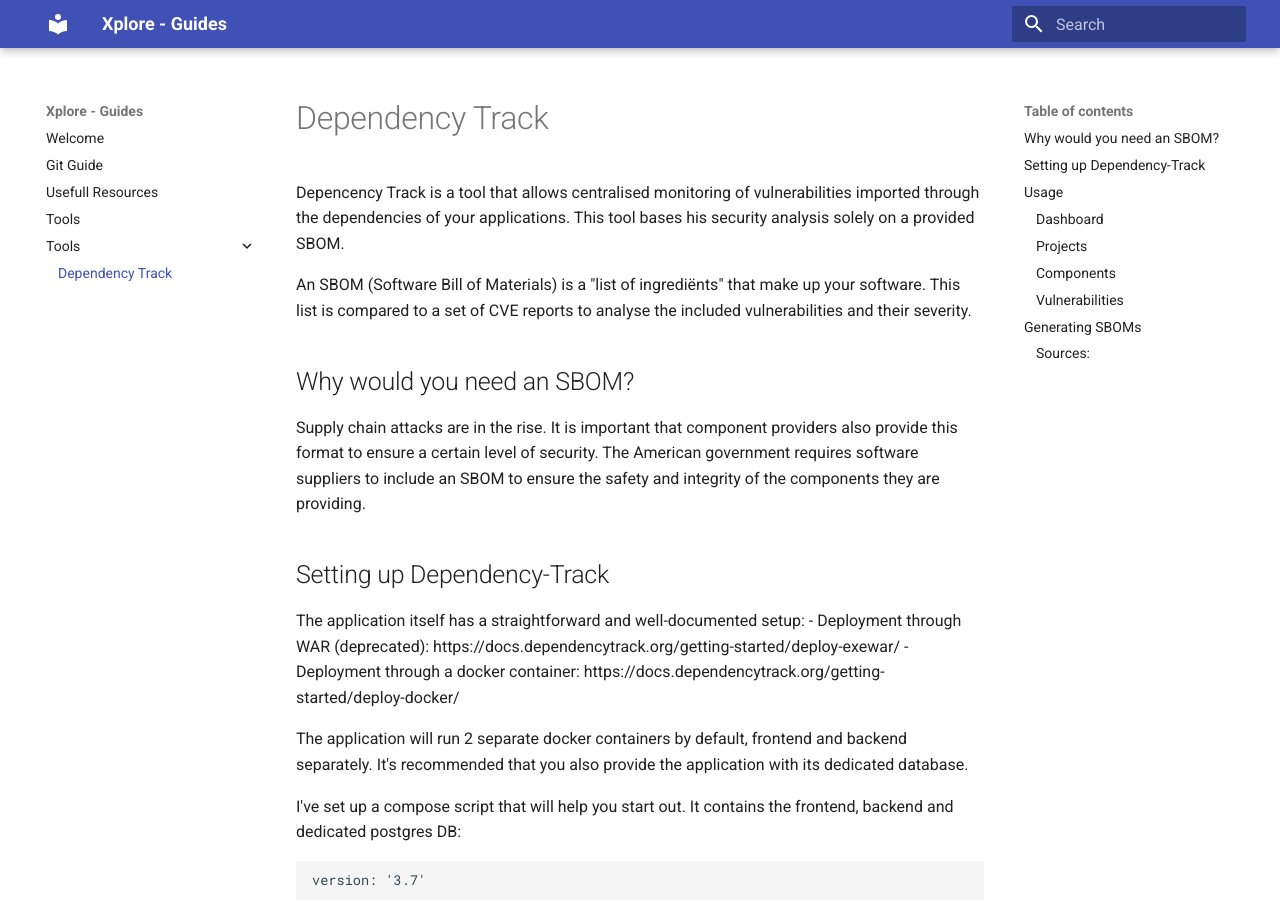
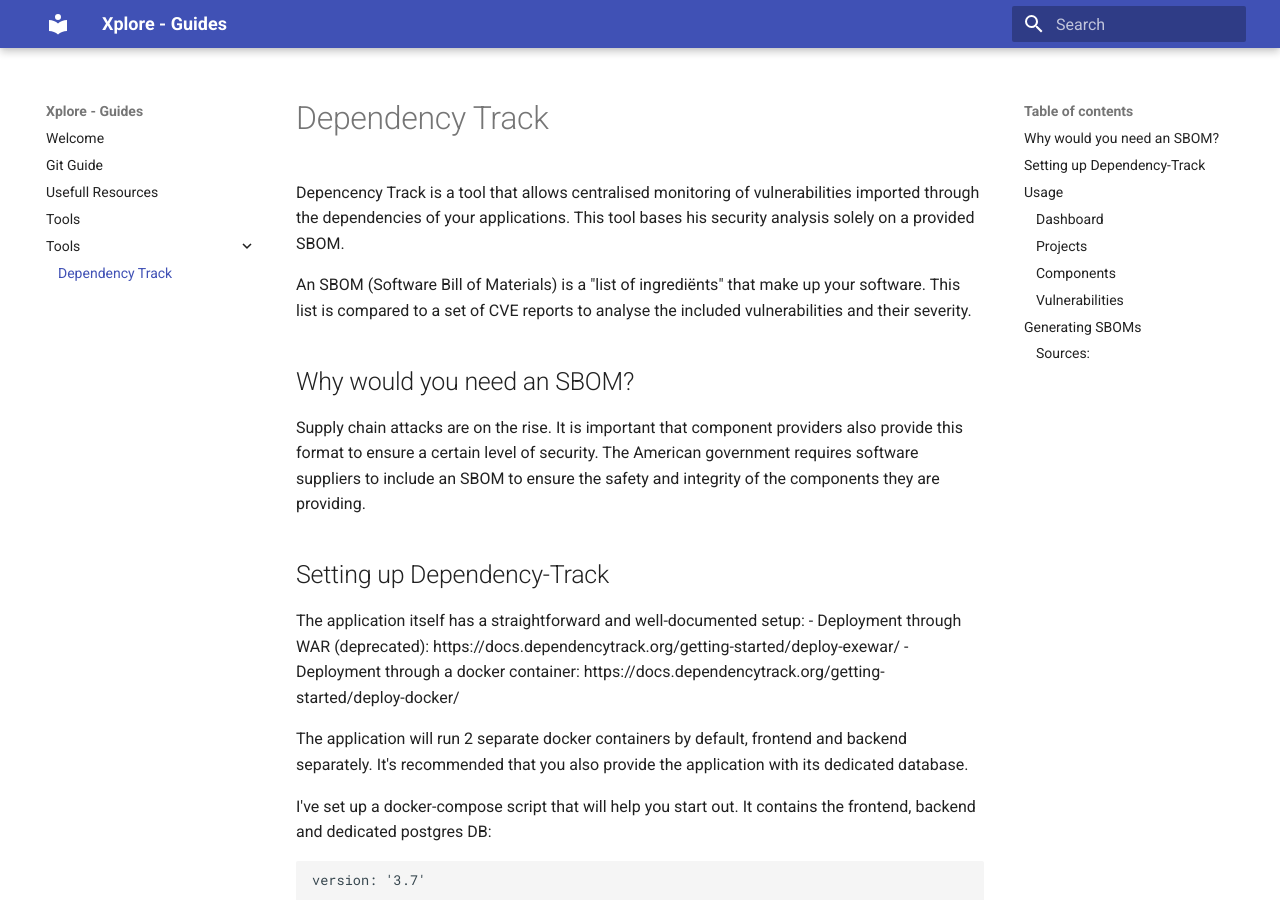
Before and after one commit to XploreBe/guides, an MkDocs documentation site: the page built from docs/tools/dependency-track.md, in a window 1280 px wide and 900 px high. Built offline with MkDocs 1.6.1 and Material for MkDocs 9.7.7, drawn with Linux system fonts in a browser that asks for light colours.

Commit message:
fix a typo

`````diff
--- a/docs/tools/dependency-track.md
+++ b/docs/tools/dependency-track.md
@@ -4,7 +4,7 @@
 An SBOM (Software Bill of Materials) is a "list of ingrediënts" that make up your software. This list is compared to a set of CVE reports to analyse the included vulnerabilities and their severity.
 
 ## Why would you need an SBOM?
-Supply chain attacks are in the rise. It is important that component providers also provide this format to ensure a certain level of security. The American government requires software suppliers to include an SBOM to ensure the safety and integrity of the components they are providing.
+Supply chain attacks are on the rise. It is important that component providers also provide this format to ensure a certain level of security. The American government requires software suppliers to include an SBOM to ensure the safety and integrity of the components they are providing.
 
 ## Setting up Dependency-Track
 The application itself has a straightforward and well-documented setup:
@@ -13,7 +13,7 @@
 
 The application will run 2 separate docker containers by default, frontend and backend separately. It's recommended that you also provide the application with its dedicated database.
 
-I've set up a compose script that will help you start out. It contains the frontend, backend and dedicated postgres DB:
+I've set up a docker-compose script that will help you start out. It contains the frontend, backend and dedicated postgres DB:
 
 ````
 version: '3.7'
`````
